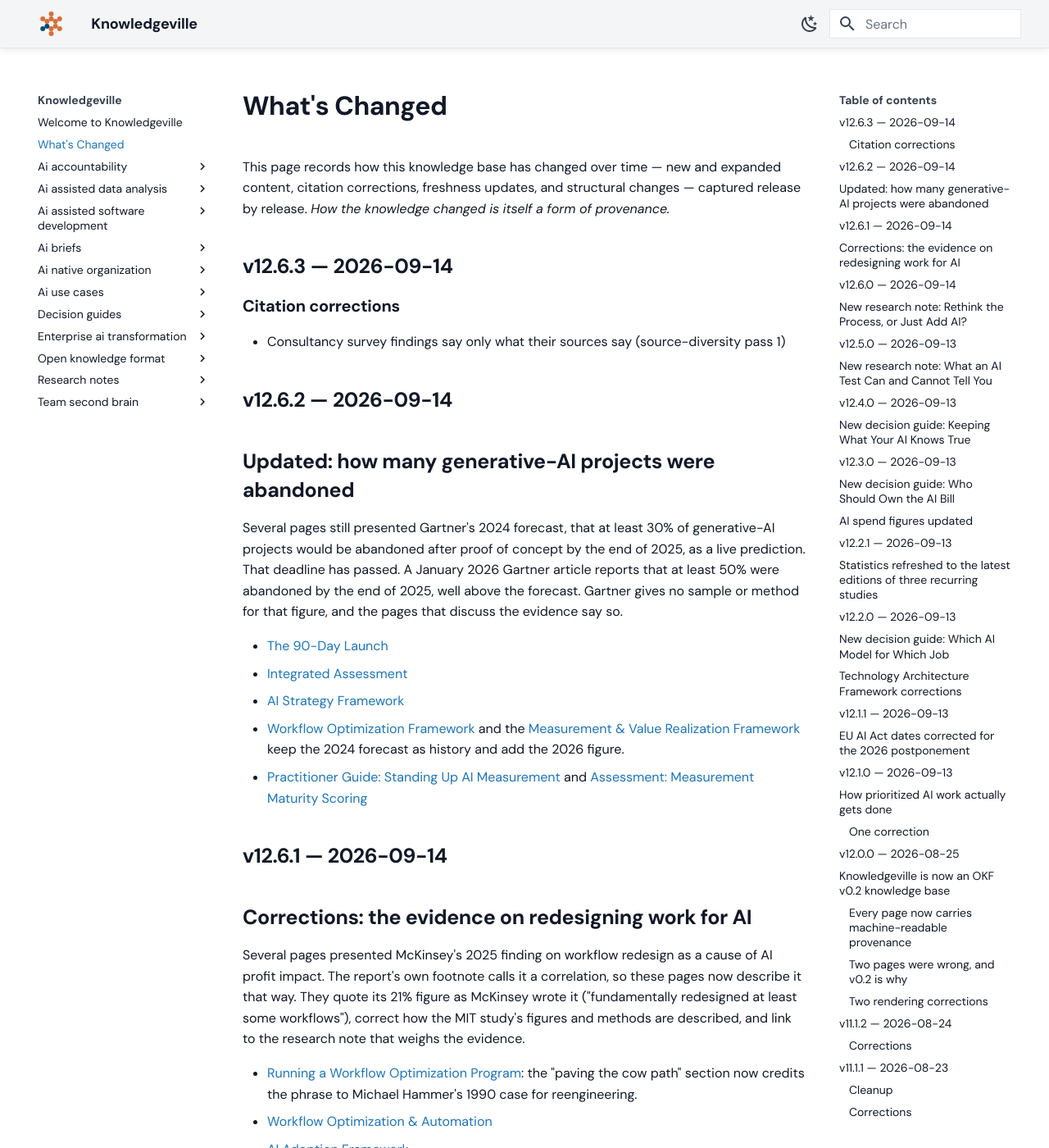
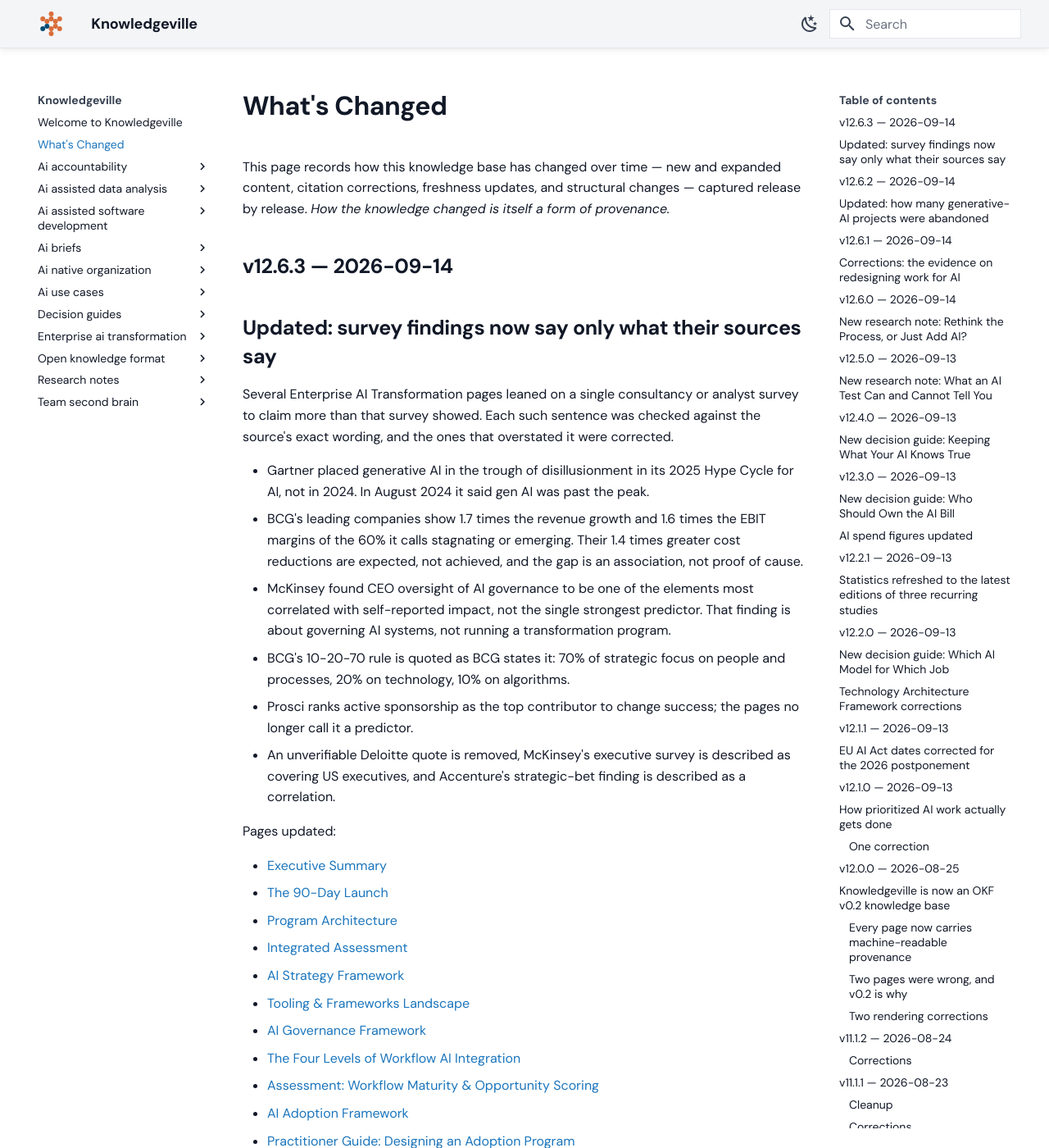
Before and after one commit to grandaha/knowledgeville, an MkDocs documentation site: the page built from published/changelog.md, in a window 1280 px wide and 1400 px high. Shown: the whole window at 82% size. Built offline with MkDocs 1.6.1 and Material for MkDocs 9.7.7, drawn with Linux system fonts in a browser that asks for light colours; some web fonts are replaced; some of the changed text lies outside the part shown.

Commit message:
Publish: sync content from workspace

```diff
--- a/published/changelog.md
+++ b/published/changelog.md
@@ -13,8 +13,33 @@ This page records how this knowledge base has changed over time — new and expa
 
 ## v12.6.3 — 2026-09-14
 
-### Citation corrections
-* Consultancy survey findings say only what their sources say (source-diversity pass 1)
+## Updated: survey findings now say only what their sources say
+
+Several Enterprise AI Transformation pages leaned on a single consultancy or analyst survey to claim more than that survey showed. Each such sentence was checked against the source's exact wording, and the ones that overstated it were corrected.
+
+- Gartner placed generative AI in the trough of disillusionment in its 2025 Hype Cycle for AI, not in 2024. In August 2024 it said gen AI was past the peak.
+- BCG's leading companies show 1.7 times the revenue growth and 1.6 times the EBIT margins of the 60% it calls stagnating or emerging. Their 1.4 times greater cost reductions are expected, not achieved, and the gap is an association, not proof of cause.
+- McKinsey found CEO oversight of AI governance to be one of the elements most correlated with self-reported impact, not the single strongest predictor. That finding is about governing AI systems, not running a transformation program.
+- BCG's 10-20-70 rule is quoted as BCG states it: 70% of strategic focus on people and processes, 20% on technology, 10% on algorithms.
+- Prosci ranks active sponsorship as the top contributor to change success; the pages no longer call it a predictor.
+- An unverifiable Deloitte quote is removed, McKinsey's executive survey is described as covering US executives, and Accenture's strategic-bet finding is described as a correlation.
+
+Pages updated:
+
+- [Executive Summary](https://knowledge.onesteplabs.com/enterprise-ai-transformation/executive-summary/)
+- [The 90-Day Launch](https://knowledge.onesteplabs.com/enterprise-ai-transformation/running-the-program/the-90-day-launch/)
+- [Program Architecture](https://knowledge.onesteplabs.com/enterprise-ai-transformation/running-the-program/program-architecture/)
+- [Integrated Assessment](https://knowledge.onesteplabs.com/enterprise-ai-transformation/running-the-program/integrated-assessment/)
+- [AI Strategy Framework](https://knowledge.onesteplabs.com/enterprise-ai-transformation/tracks/01-ai-strategy-and-leadership/02-ai-strategy-framework/)
+- [Tooling & Frameworks Landscape](https://knowledge.onesteplabs.com/enterprise-ai-transformation/tracks/01-ai-strategy-and-leadership/03-tooling-landscape/)
+- [AI Governance Framework](https://knowledge.onesteplabs.com/enterprise-ai-transformation/tracks/02-ai-governance-and-risk/02-ai-governance-framework/)
+- [The Four Levels of Workflow AI Integration](https://knowledge.onesteplabs.com/enterprise-ai-transformation/tracks/05-workflow-optimization-and-automation/03-the-four-levels-of-workflow-ai-integration/)
+- [Assessment: Workflow Maturity & Opportunity Scoring](https://knowledge.onesteplabs.com/enterprise-ai-transformation/tracks/05-workflow-optimization-and-automation/06-assessment-workflow-maturity-and-opportunity-scoring/)
+- [AI Adoption Framework](https://knowledge.onesteplabs.com/enterprise-ai-transformation/tracks/06-ai-adoption-and-culture/02-ai-adoption-framework/)
+- [Practitioner Guide: Designing an Adoption Program](https://knowledge.onesteplabs.com/enterprise-ai-transformation/tracks/06-ai-adoption-and-culture/03-practitioner-guide-designing-an-adoption-program/)
+- [Talent & Capability Framework](https://knowledge.onesteplabs.com/enterprise-ai-transformation/tracks/07-talent-and-capability-building/02-talent-and-capability-framework/)
+- [Practitioner Guide: Capability Building Roadmap](https://knowledge.onesteplabs.com/enterprise-ai-transformation/tracks/07-talent-and-capability-building/04-practitioner-guide-capability-building-roadmap/)
+- [Measurement & Value Realization Framework](https://knowledge.onesteplabs.com/enterprise-ai-transformation/tracks/08-measurement-and-value-realization/02-measurement-framework/)
 
 ## v12.6.2 — 2026-09-14
 
```
Also changed, not shown: 1 other file.
